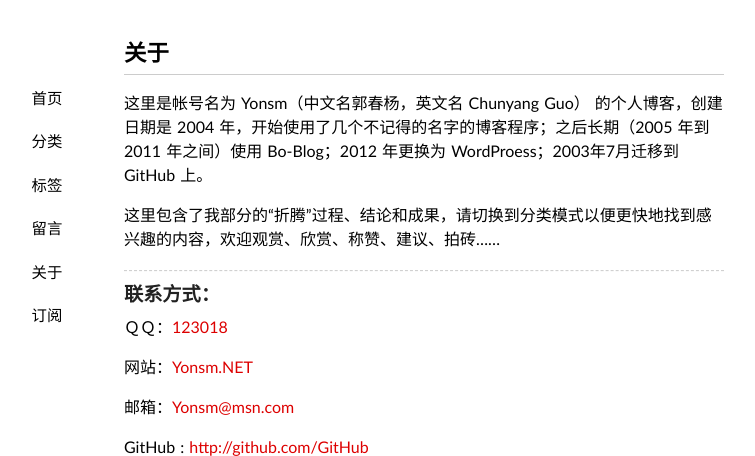
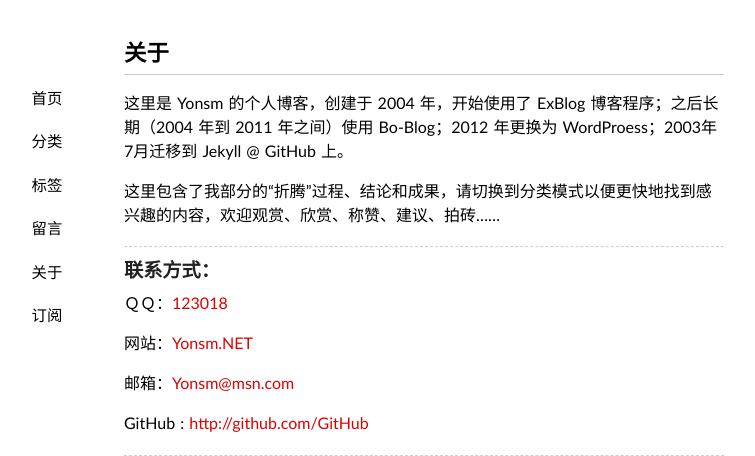
Before and after one commit to Yonsm/Yonsm.github.io, a Jekyll site: the page built from about/index.md, in a window 1280 px wide, cut to the strip 0-456 px from the top of the page. Shown: the whole strip, without its empty margins (216-971 px from the left). Built offline with Jekyll 4.4.1, drawn with Linux system fonts in a browser that asks for light colours; some web fonts are replaced; Markdown is read by kramdown in place of the engine named in the settings; comment, search, counter and statistics services are not loaded.

Commit message:
更新文章

```diff
--- a/about/index.md
+++ b/about/index.md
@@ -4,7 +4,7 @@ layout: page
 comments: no
 ---
 
-这里是帐号名为 Yonsm（中文名郭春杨，英文名 Chunyang Guo） 的个人博客，创建日期是 2004 年，开始使用了几个不记得的名字的博客程序；之后长期（2005 年到 2011 年之间）使用 Bo-Blog；2012 年更换为 WordProess；2003年7月迁移到 GitHub 上。
+这里是 Yonsm 的个人博客，创建于 2004 年，开始使用了 ExBlog 博客程序；之后长期（2004 年到 2011 年之间）使用 Bo-Blog；2012 年更换为 WordProess；2003年7月迁移到 Jekyll @ GitHub 上。
 
 这里包含了我部分的“折腾”过程、结论和成果，请切换到分类模式以便更快地找到感兴趣的内容，欢迎观赏、欣赏、称赞、建议、拍砖……
 
```
